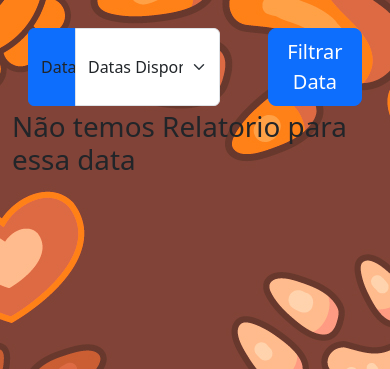
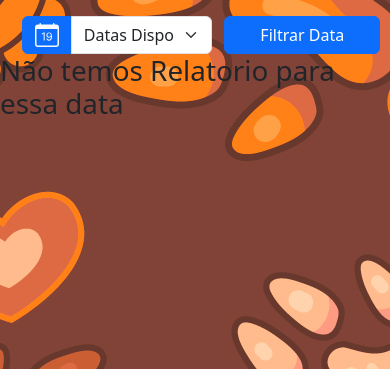
Before and after one commit to Ewerton082/pets-Storage-Django, a Django app: page /reports/ in a window 390 px wide. Shown: the part 64-433 px from the top of the page. Run offline with Django 5.2, Linux system fonts and the light colour scheme; the visitor is signed in with stand-in values (Sample User, id 1); data that the repository does not hold is empty.

Commit message:
fixing some responsive errors in mobile

```diff
--- a/core/settings.py
+++ b/core/settings.py
@@ -91,8 +91,8 @@ WSGI_APPLICATION = 'core.wsgi.application'
 DATABASES = {
 
     # "default": {
-    # "ENGINE": "django.db.backends.sqlite3",
-    # "NAME": "db.sqlite3",
+    #       "ENGINE": "django.db.backends.sqlite3",
+    #       "NAME": "db.sqlite3",
     # }
 
     'default': {
--- a/core/templates/starter.html
+++ b/core/templates/starter.html
@@ -104,12 +104,12 @@
         </nav>
     </header>
 
-    <main class="container-fluid">
+    <main class="container-fluid p-0 p-md-2">
         {% block content %}
 
         {% endblock %}
     </main>
-
+    <div class="space mt-5"></div>
     <footer class="bg-dark text-light text-center py-2 mt-3 border-top border-dark ">
         <p class="mb-0">© 2025. Todos os direitos reservados.</p>
     </footer>
--- a/static/css/report.css
+++ b/static/css/report.css
@@ -26,9 +26,12 @@
 }
 
 .my-group{
-    max-width: 60%;
+    max-width: 300px;
+    width: 55%;
 }
 
+
 .my-sub{
-    max-width: 35%;
+    max-width: 300px;
+    width: 40%;
 }
```
Also changed, not shown: static/css/home.css (+6 -4 lines), storage/models.py, storage/templates/alerthome.html, storage/templates/createfood.html, storage/templates/detail.html, storage/templates/home.html, storage/templates/transitions.html, storage/templates/weekreport.html.
